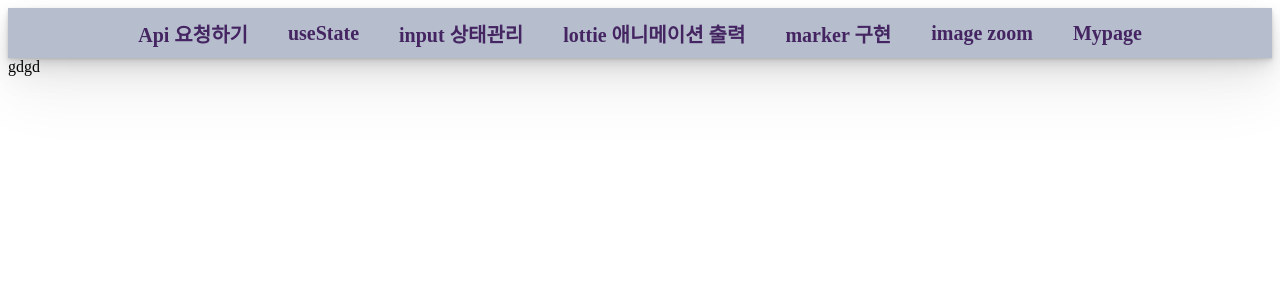
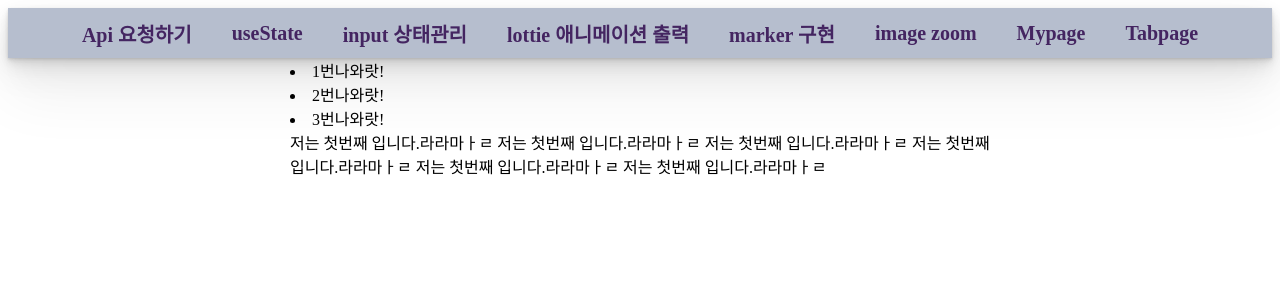
Before and after one commit to leejanghe/React_Practice, a React (Create React App) app in the folder client/: page /test7 in a window 1280 px wide. Shown: the top 300 px of the page. Built offline with nearby package versions, Linux system fonts and the light colour scheme.

Commit message:
간단한 탭기능 구현

```diff
--- a/client/src/components/Navbar.js
+++ b/client/src/components/Navbar.js
@@ -38,6 +38,7 @@ function Navbar() {
              <Link to="/test4">marker 구현</Link>
              <Link to="/test5">image zoom</Link>
              <Link to="/test6">Mypage</Link>
+             <Link to="/test7">Tabpage</Link>
         </HeaderTag>
     )
 }
--- /dev/null
+++ b/client/src/components/tab/TabFirst.js
@@ -0,0 +1,16 @@
+import React from 'react'
+
+function TabFirst() {
+    return (
+        <div>
+            저는 첫번째 입니다.라라마ㅏㄹ
+            저는 첫번째 입니다.라라마ㅏㄹ
+            저는 첫번째 입니다.라라마ㅏㄹ
+            저는 첫번째 입니다.라라마ㅏㄹ
+            저는 첫번째 입니다.라라마ㅏㄹ
+            저는 첫번째 입니다.라라마ㅏㄹ
+        </div>
+    )
+}
+
+export default TabFirst
--- a/client/src/components/tab/TabPage.js
+++ b/client/src/components/tab/TabPage.js
@@ -1,10 +1,42 @@
-import React from 'react'
+import React,{useState} from 'react'
+import Tabcomponet from './Tabcomponet'
+import styled from 'styled-components'
+import TabFirst from './TabFirst'
+import TabTwo from './TabTwo'
+import TabThree from './TabThree'
+
+const TabWrapper = styled.div`
+max-width: 700px;
+margin: 0 auto;
+display: flex;
+`
+
+
 
 function TabPage() {
+
+
+    const [tab, setTab] = useState({
+        active:0,
+    })
+
+    const obj = {
+        0: <TabFirst />,
+        1: <TabTwo />,
+        2: <TabThree />
+    }
+
+    const clickevent = (e) => {
+        setTab({active:e})
+        console.log(e)
+    }
+
+
+
     return (
-        <div>
-            gdgd
-        </div>
+        <TabWrapper>
+            <Tabcomponet obj={obj} clickevent={clickevent} setTab={setTab} tab={tab}/>
+        </TabWrapper>
     )
 }
 
--- /dev/null
+++ b/client/src/components/tab/TabThree.js
@@ -0,0 +1,15 @@
+import React from 'react'
+
+function TabThree() {
+    return (
+        <div>
+            저는 세번째 입니당 후루루루루루루
+            저는 세번째 입니당 후루루루루루루
+            저는 세번째 입니당 후루루루루루루
+            저는 세번째 입니당 후루루루루루루
+            저는 세번째 입니당 후루루루루루루
+        </div>
+    )
+}
+
+export default TabThree
--- /dev/null
+++ b/client/src/components/tab/TabTwo.js
@@ -0,0 +1,16 @@
+import React from 'react'
+
+function TabTwo() {
+    return (
+        <div>
+            저는 두번째 입니당
+            저는 두번째 입니당
+            저는 두번째 입니당
+            저는 두번째 입니당
+            ㅍ
+            저는 두번째 입니당
+        </div>
+    )
+}
+
+export default TabTwo
--- /dev/null
+++ b/client/src/components/tab/Tabcomponet.js
@@ -0,0 +1,21 @@
+import React from 'react'
+
+
+
+
+function Tabcomponet({clickevent,obj,tab}) {
+    return (
+        <div>
+            <div>
+                <li onClick={()=>clickevent(0)}>1번나와랏!</li>
+                <li onClick={()=>clickevent(1)}>2번나와랏!</li>
+                <li onClick={()=>clickevent(2)}>3번나와랏!</li>
+            </div>
+            <div>
+            {obj[tab.active]}
+            </div>
+        </div>
+    )
+}
+
+export default Tabcomponet
```
